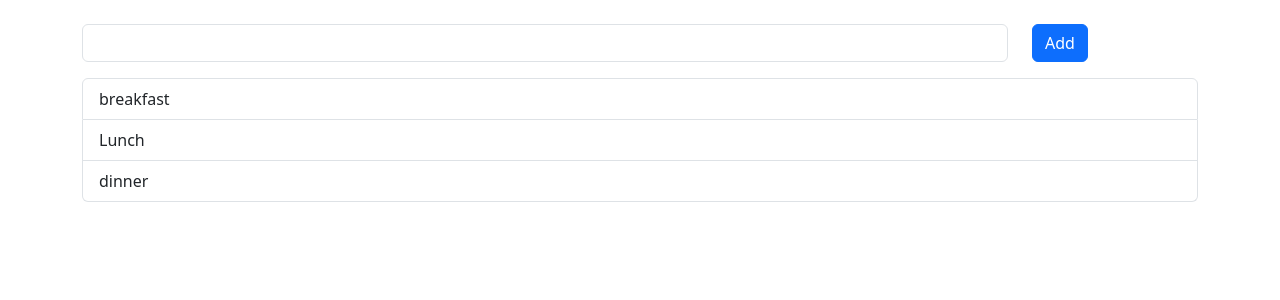
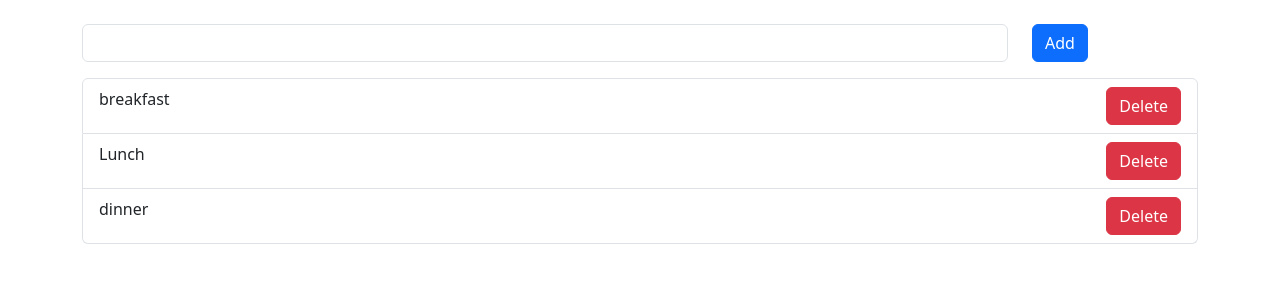
Before and after one commit to saurabhprasadsah/Redux-Todo-App, a React (Create React App) app: page / in a window 1280 px wide. Shown: the top 300 px of the page. Built offline with nearby package versions, Linux system fonts and the light colour scheme.

Commit message:
todoreduxapp

```diff
--- a/src/components/functional/List.jsx
+++ b/src/components/functional/List.jsx
@@ -1,17 +1,29 @@
 import React from 'react'
-import { useSelector } from 'react-redux'
+import { useDispatch, useSelector } from 'react-redux'
 
 export default function List() {
   const todos = useSelector(state => state.todos);
+
+  const dispatch = useDispatch();
 
   return (
     <ul className="list-group">
 
       {
         todos.length > 0 ? todos.map((todo, index) => (
-          <li className='list-group-item' key={index}>{todo}</li>
+          <li className='list-group-item d-flex justify-content-between' key={index}>
+           <div>{todo}</div>
+           <div>
+            <button  className='btn btn-danger'  onClick={()=> dispatch({
 
-        )):<li className='list-group-item'> No Todo in List </li>
+              type:"DELETE_TODO",
+              payload: todo
+
+            })}>Delete</button>
+           </div>
+          </li>
+
+        )):<li className='list-group-item'> No Todo List </li>
 
       }
 
--- a/src/store/reducer/todo.reducer.js
+++ b/src/store/reducer/todo.reducer.js
@@ -12,6 +12,17 @@ export const TodoReducer = (state = initialstate, action) => {
          todos:array
 
       }
+
+      case "DELETE_TODO" :
+         let filteredArray = state.todos.filter(todo => todo !==  action.payload)
+
+         console.log(filteredArray);
+      return{
+         ...state,
+         todos
+      }
+
+
       default:
          return state;
    }
```
